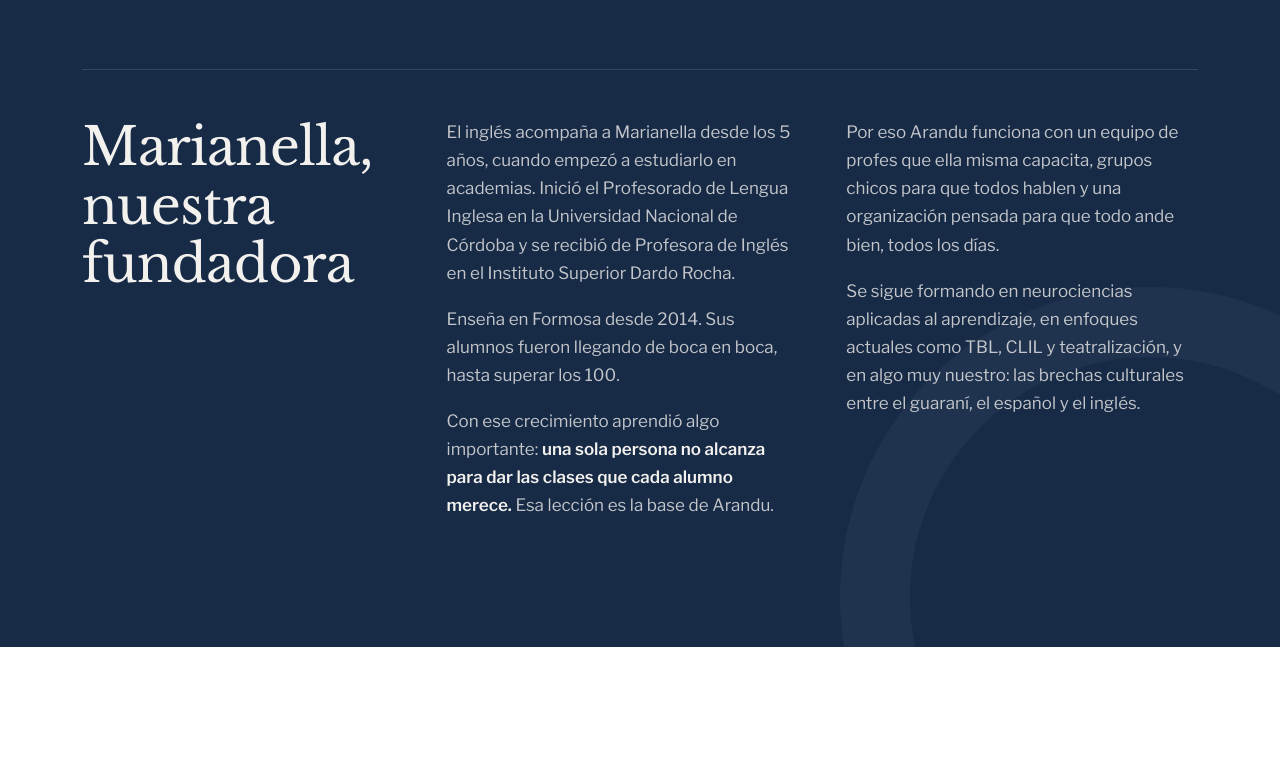
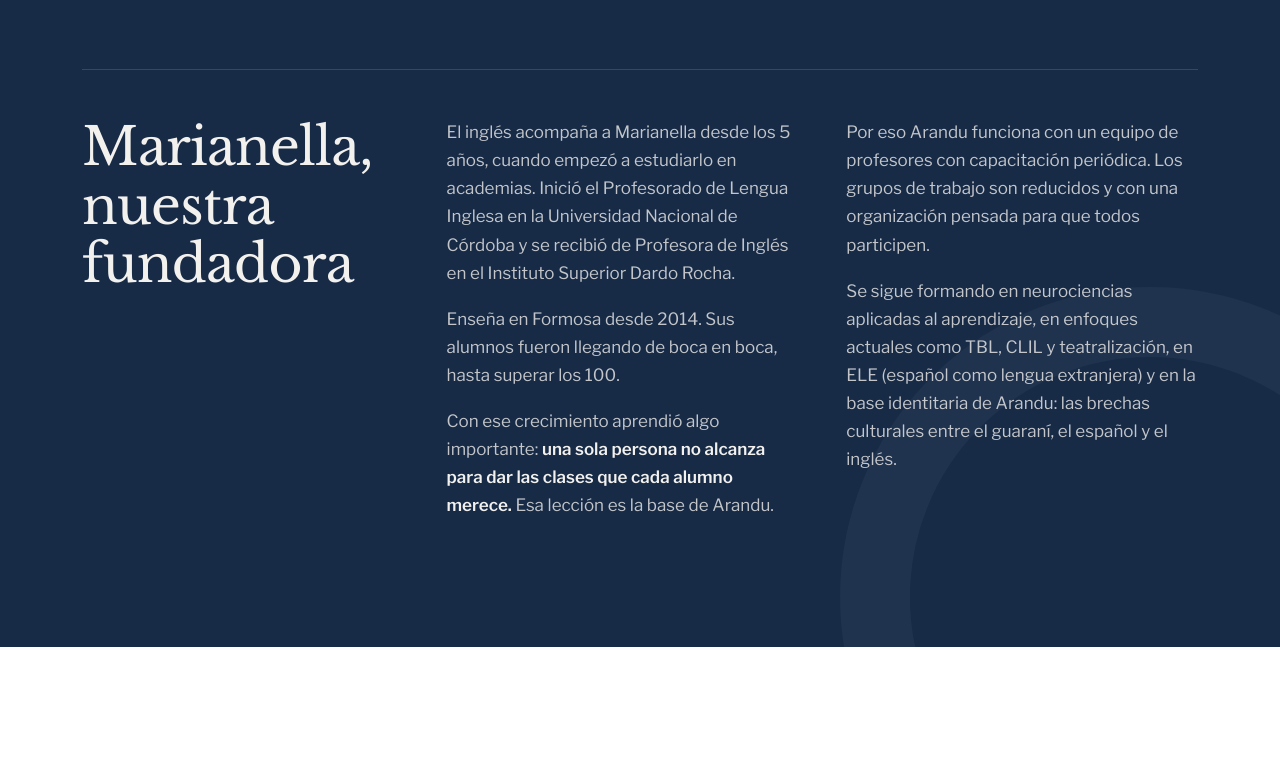
Before and after one commit to javierruizdiaz-web/demos, a plain HTML site: page arandu/index.html in a window 1280 px wide. Shown: the part 2502-3274 px from the top of the page. Drawn offline with nearby package versions, Linux system fonts and the light colour scheme.

Commit message:
Arandu: textos de equipo, formación y clases
Co-Authored-By: Claude Opus 5.5 <noreply@anthropic.com>

```diff
--- a/arandu/index.html
+++ b/arandu/index.html
@@ -120,8 +120,8 @@
             <p>El inglés acompaña a Marianella desde los 5 años, cuando empezó a estudiarlo en academias. Inició el Profesorado de Lengua Inglesa en la Universidad Nacional de Córdoba y se recibió de Profesora de Inglés en el Instituto Superior Dardo Rocha.</p>
             <p>Enseña en Formosa desde 2014. Sus alumnos fueron llegando de boca en boca, hasta superar los 100.</p>
             <p>Con ese crecimiento aprendió algo importante: <strong>una sola persona no alcanza para dar las clases que cada alumno merece.</strong> Esa lección es la base de Arandu.</p>
-            <p>Por eso Arandu funciona con un equipo de profes que ella misma capacita, grupos chicos para que todos hablen y una organización pensada para que todo ande bien, todos los días.</p>
-            <p>Se sigue formando en neurociencias aplicadas al aprendizaje, en enfoques actuales como TBL, CLIL y teatralización, y en algo muy nuestro: las brechas culturales entre el guaraní, el español y el inglés.</p>
+            <p>Por eso Arandu funciona con un equipo de profesores con capacitación periódica. Los grupos de trabajo son reducidos y con una organización pensada para que todos participen.</p>
+            <p>Se sigue formando en neurociencias aplicadas al aprendizaje, en enfoques actuales como TBL, CLIL y teatralización, en ELE (español como lengua extranjera) y en la base identitaria de Arandu: las brechas culturales entre el guaraní, el español y el inglés.</p>
           </div>
         </div>
       </div>
@@ -143,7 +143,7 @@
         <li class="step"><span class="step__n">02</span><span class="step__when">Universidad</span><h3>Profesorado de Lengua Inglesa</h3><p>Inició la carrera en la Universidad Nacional de Córdoba (UNC).</p></li>
         <li class="step"><span class="step__n">03</span><span class="step__when">Título</span><h3>Profesora de Inglés</h3><p>Egresada del Instituto Superior Dardo Rocha.</p></li>
         <li class="step"><span class="step__n">04</span><span class="step__when">Capacitación continua</span><h3>Neurociencias, métodos actuales y culturas</h3><p>Neurociencias aplicadas al aprendizaje, TBL (aprender con tareas reales), CLIL (aprender contenidos en inglés), teatralización, idiomas y brechas culturales entre el guaraní, el español y el inglés.</p></li>
-        <li class="step"><span class="step__n">05</span><span class="step__when">2014 – hoy</span><h3>Profesora de inglés</h3><p>Clases para chicos y adolescentes en Formosa; más de 100 alumnos a lo largo de los años.</p></li>
+        <li class="step"><span class="step__n">05</span><span class="step__when">2014 – hoy</span><h3>Profesora de inglés</h3><p>Clases para chicos, adolescentes y adultos, presenciales y online.</p></li>
         <li class="step step--now"><span class="step__n">06</span><span class="step__when">2027</span><h3>Fundadora de Arandu · Lenguas y Culturas</h3><p>Formosa, Argentina.</p></li>
       </ol>
     </section>
```
